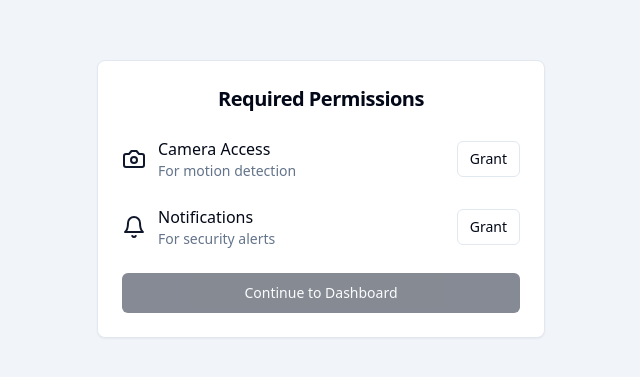
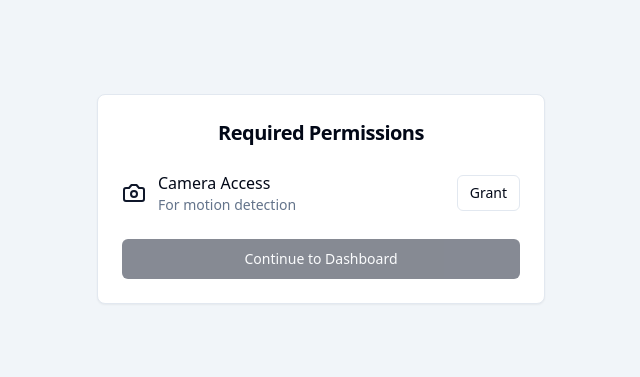
Before and after one commit to teja464/shopwatch-alert-system, a React (Vite) app: page /permissions in a window 1280 px wide. Shown: the part 201-578 px from the top of the page, without its empty margins (319-959 px from the left). Built offline with nearby package versions, Linux system fonts and the light colour scheme.

Commit message:
Remove notification permission request
Removes the notification permission request from the Permissions page.

```diff
--- a/src/pages/Permissions.tsx
+++ b/src/pages/Permissions.tsx
@@ -3,21 +3,18 @@ import { useState } from "react";
 import { useNavigate } from "react-router-dom";
 import { Button } from "@/components/ui/button";
 import { Card, CardContent, CardFooter, CardHeader, CardTitle } from "@/components/ui/card";
-import { Check, Bell, Camera } from "lucide-react";
+import { Check, Camera } from "lucide-react";
 import { useToast } from "@/hooks/use-toast";
 
 const Permissions = () => {
   const navigate = useNavigate();
   const { toast } = useToast();
-  const [permissions, setPermissions] = useState({
-    camera: false,
-    notifications: false,
-  });
+  const [cameraPermission, setCameraPermission] = useState(false);
 
   const requestCameraPermission = async () => {
     try {
       await navigator.mediaDevices.getUserMedia({ video: true });
-      setPermissions(prev => ({ ...prev, camera: true }));
+      setCameraPermission(true);
       toast({
         title: "Camera Access Granted",
         description: "You've successfully given camera permission.",
@@ -31,39 +28,14 @@ const Permissions = () => {
     }
   };
 
-  const requestNotificationPermission = async () => {
-    try {
-      const result = await Notification.requestPermission();
-      if (result === "granted") {
-        setPermissions(prev => ({ ...prev, notifications: true }));
-        toast({
-          title: "Notification Access Granted",
-          description: "You'll receive alerts when motion is detected.",
-        });
-      } else {
-        toast({
-          variant: "destructive",
-          title: "Permission Denied",
-          description: "Notifications are required for security alerts.",
-        });
-      }
-    } catch (error) {
-      toast({
-        variant: "destructive",
-        title: "Permission Error",
-        description: "There was an error requesting notification permission.",
-      });
-    }
-  };
-
   const handleContinue = () => {
-    if (permissions.camera && permissions.notifications) {
+    if (cameraPermission) {
       navigate("/dashboard");
     } else {
       toast({
         variant: "destructive",
-        title: "Permissions Required",
-        description: "Please grant all permissions to continue.",
+        title: "Permission Required",
+        description: "Please grant camera permission to continue.",
       });
     }
   };
@@ -83,7 +55,7 @@ const Permissions = () => {
                 <p className="text-sm text-muted-foreground">For motion detection</p>
               </div>
             </div>
-            {permissions.camera ? (
+            {cameraPermission ? (
               <Check className="h-5 w-5 text-green-500" />
             ) : (
               <Button onClick={requestCameraPermission} variant="outline" size="sm">
@@ -91,26 +63,9 @@ const Permissions = () => {
               </Button>
             )}
           </div>
-
-          <div className="flex items-center justify-between">
-            <div className="flex items-center gap-3">
-              <Bell className="h-6 w-6 text-primary" />
-              <div>
-                <p className="font-medium">Notifications</p>
-                <p className="text-sm text-muted-foreground">For security alerts</p>
-              </div>
-            </div>
-            {permissions.notifications ? (
-              <Check className="h-5 w-5 text-green-500" />
-            ) : (
-              <Button onClick={requestNotificationPermission} variant="outline" size="sm">
-                Grant
-              </Button>
-            )}
-          </div>
         </CardContent>
         <CardFooter>
-          <Button onClick={handleContinue} className="w-full" disabled={!permissions.camera || !permissions.notifications}>
+          <Button onClick={handleContinue} className="w-full" disabled={!cameraPermission}>
             Continue to Dashboard
           </Button>
         </CardFooter>
```
